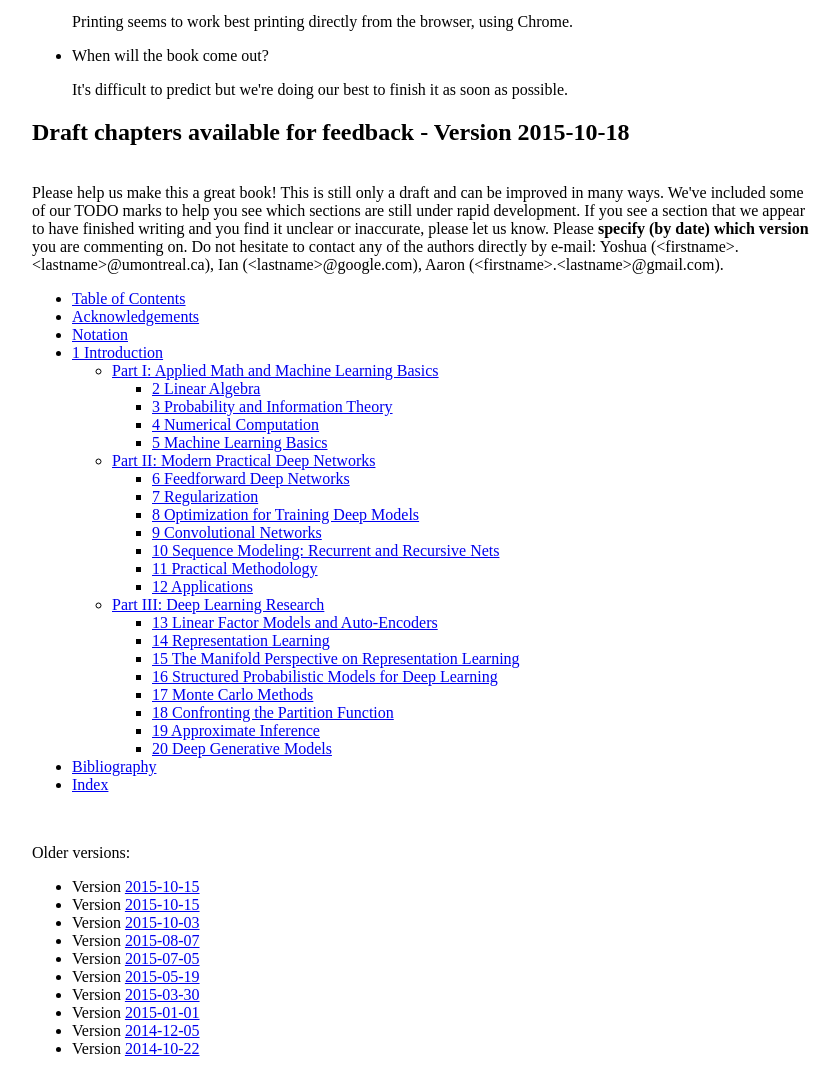
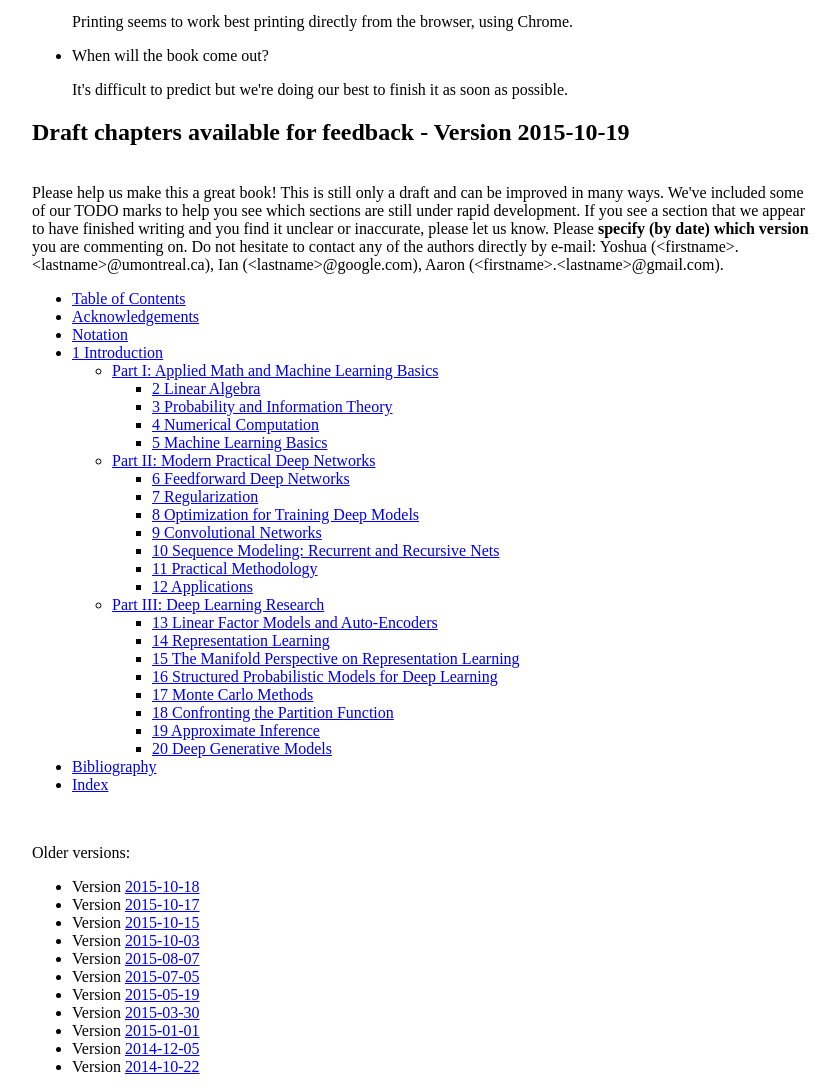
Before and after one commit to yoshua/goodfeli.github.io, a plain HTML site: page dlbook/index.html in a window 1280 px wide. Shown: the part 702-1794 px from the top of the page, without its empty margins (216-1056 px from the left). Drawn offline with Linux system fonts and the light colour scheme.

Commit message:
version 2015-10-19

```diff
--- a/dlbook/index.html
+++ b/dlbook/index.html
@@ -52,7 +52,7 @@ the book available to a wide audience while preventing unauthorized copies, plea
 <p>It's difficult to predict but we're doing our best to finish it as soon as possible.</p>
 </li>
 </ul>
-    <h2>Draft chapters available for feedback - Version 2015-10-18</h2><br>
+    <h2>Draft chapters available for feedback - Version 2015-10-19</h2><br>
 
     Please help us make this a great book! This is still only
     a draft and can be improved in many ways. We've included some of our
@@ -108,7 +108,8 @@ the book available to a wide audience while preventing unauthorized copies, plea
     </p>
     Older versions:
     <ul>
-      <li> Version <a href="version-2015-10-17/index.html">2015-10-15</a></li>
+      <li> Version <a href="version-2015-10-18/index.html">2015-10-18</a></li>
+      <li> Version <a href="version-2015-10-17/index.html">2015-10-17</a></li>
       <li> Version <a href="version-2015-10-15/index.html">2015-10-15</a></li>
       <li> Version <a href="version-2015-10-03/index.html">2015-10-03</a></li>
       <li> Version <a href="http://www.iro.umontreal.ca/~bengioy/dlbook/version-07-08-2015/dlbook.html">2015-08-07</a></li>
```
